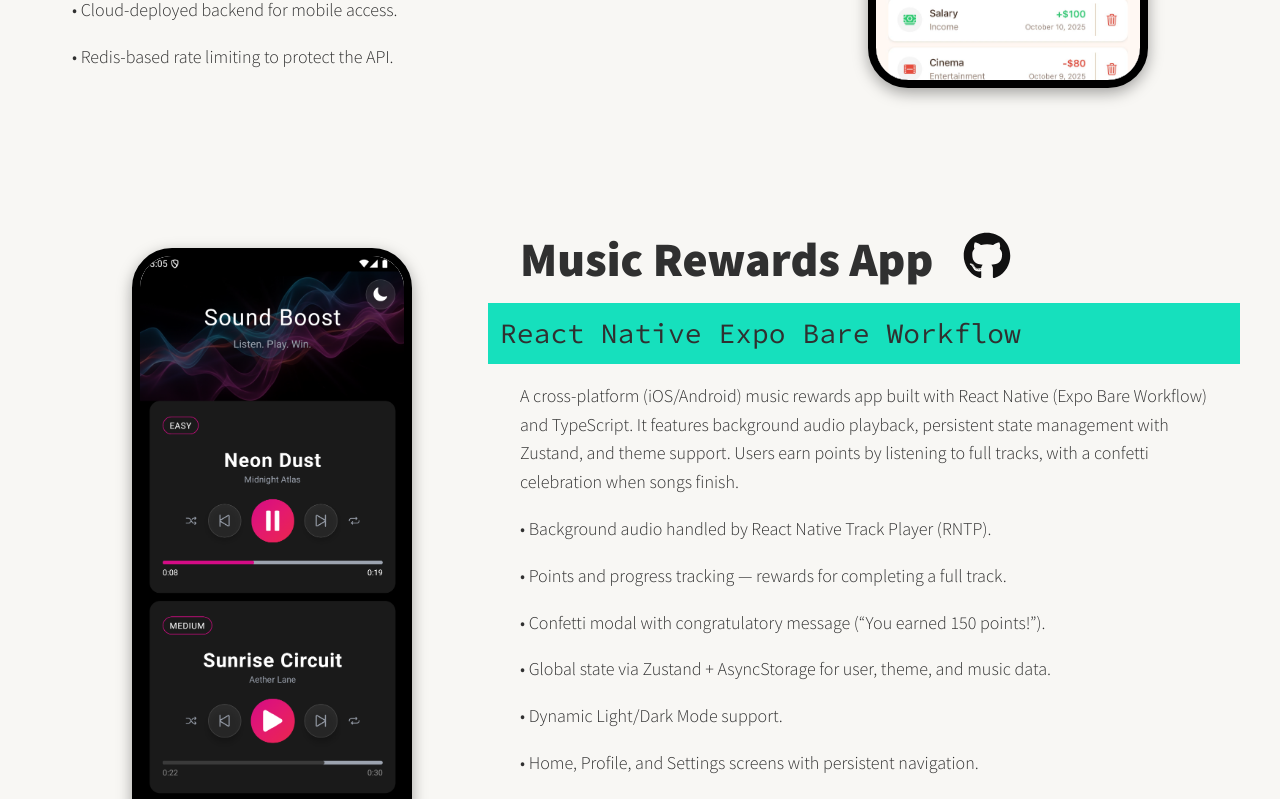
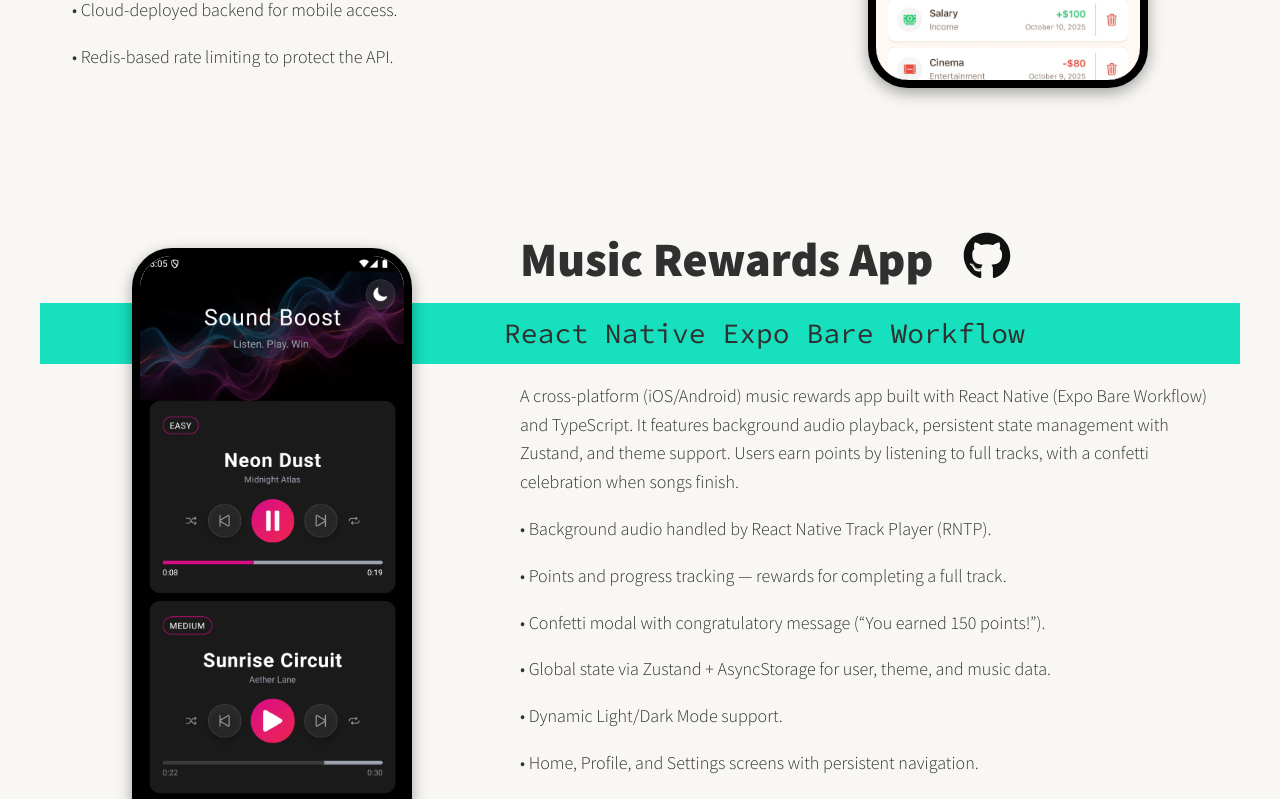
Before and after one commit to GulcinGulcu/Portfolio, a React (Create React App) app: page / in a window 1280 px wide. Shown: the part 2281-3080 px from the top of the page. Built offline with nearby package versions, Linux system fonts and the light colour scheme.

Commit message:
fix: align subtitle text in reverse layout while keeping full-width background

```diff
--- a/src/Components/NoteworthyProjects/index.jsx
+++ b/src/Components/NoteworthyProjects/index.jsx
@@ -9,7 +9,7 @@ export const NoteworthyProjects = () => {
   return (
     <section>
       {noteworthyProjectsData.map((project, i) => (
-        <section className={`noteworthy-projects ${i % 2 === 1 ? "reverse" : ""}`} id={project.id}>
+        <section className={`noteworthy-projects ${i % 2 === 1 ? "reverse" : ""}`} key={project.id} id={project.id}>
           <h2 className="section__title section__title--noteworthy-projects">
             <span>{project.title}</span>
             <a href={project.sourceCode} target="_blank" rel="noreferrer">
--- a/src/Components/NoteworthyProjects/styles.css
+++ b/src/Components/NoteworthyProjects/styles.css
@@ -82,6 +82,7 @@
       "text img";
     grid-template-columns: 1fr 400px;
     align-items: start;
+    position: relative; /* z-index konteksi */
   }
 
   .noteworthy-projects.reverse {
@@ -93,21 +94,24 @@
   }
 
   .noteworthy-projects__carousel {
-    height: 100%;
-    display: block;
     grid-area: img;
     position: relative;
     z-index: 2;
     box-shadow: var(--box-shadow);
     margin-top: 1rem;
+    height: 100%;
   }
 
-  .section__title--noteworthy-projects { grid-area: title; }
-  .noteworthy-projects__body { grid-area: text; }
+  .noteworthy-projects .section__title--noteworthy-projects {
+    grid-area: title;
+  }
+  .noteworthy-projects .noteworthy-projects__body {
+    grid-area: text;
+  }
 
+  /* ===== SUBTITLE (full-bleed arka fon + hizalı metin) ===== */
   .section__subtitle--noteworthy-projects {
     grid-column: -1 / 1;
-    grid-area: subtitle;
     grid-row: 2;
     position: relative;
     left: -2rem;
@@ -116,4 +120,12 @@
     padding-right: calc(200px + 4rem);
     align-self: center;
   }
+
+  .noteworthy-projects.reverse .section__subtitle--noteworthy-projects {
+    margin-left: 0;
+    margin-right: -2rem;
+
+    padding-left: calc(400px + 4rem); /* img solda → img + gutter */
+    padding-right: 2rem; /* metin kenarı */
+  }
 }
```
